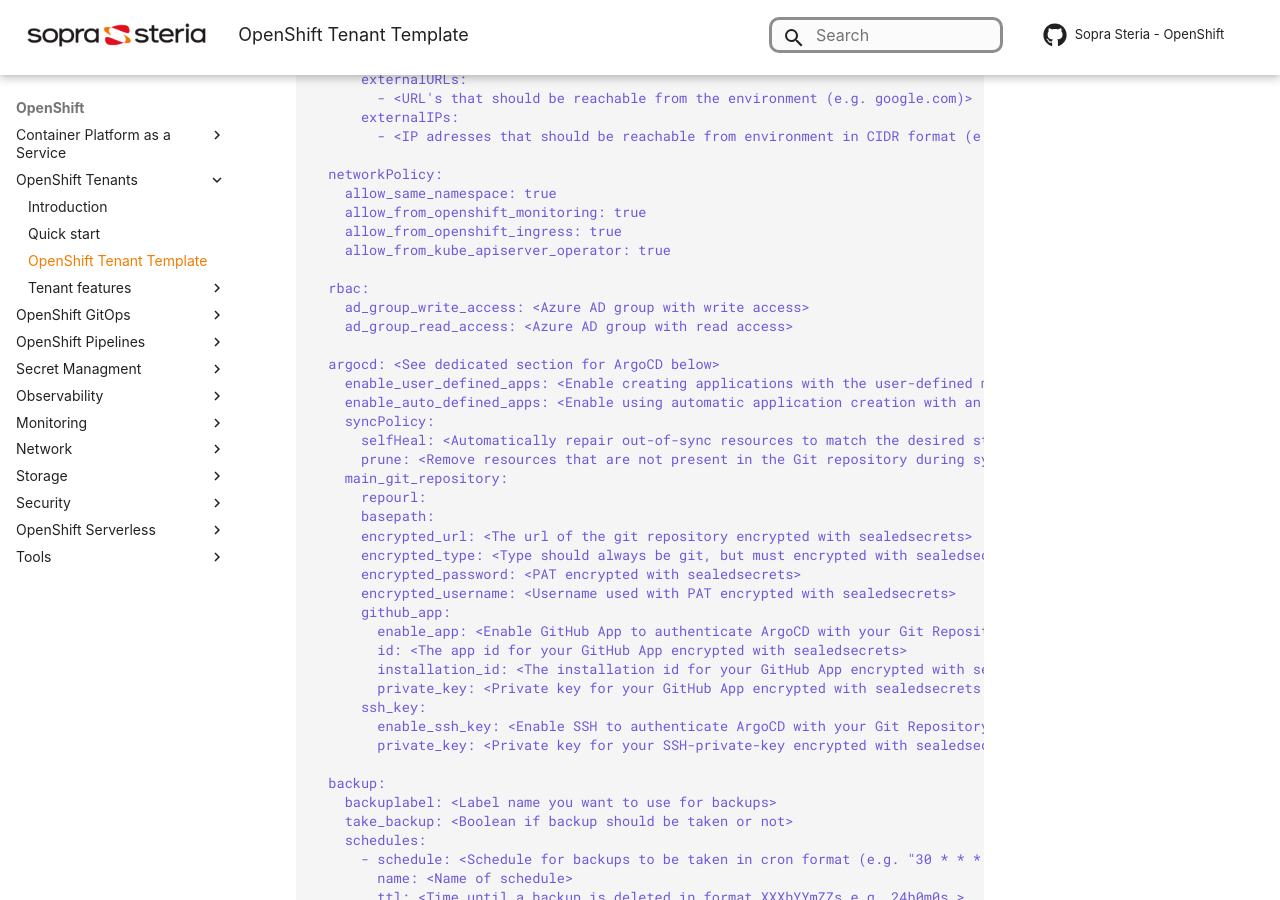
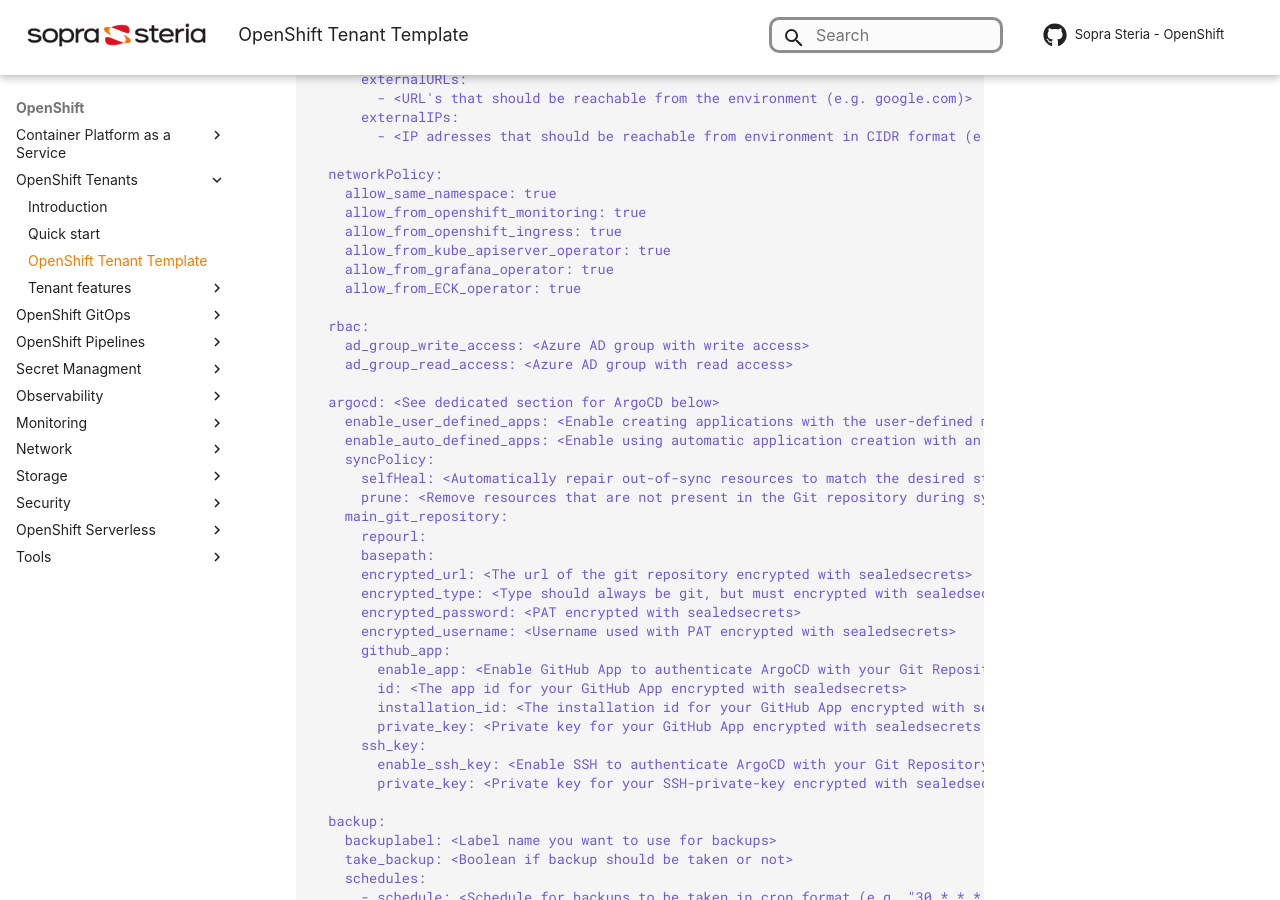
Before and after one commit to Sopra-Steria-Norge-Kubernetes/OpenShift, an MkDocs documentation site: the page built from docs/OpenShift Tenants/OpenShift-tenant-template.md, in a window 1280 px wide and 900 px high, scrolled down 949 px. Built offline with MkDocs 1.6.1 and Material for MkDocs 9.7.7, drawn with Linux system fonts in a browser that asks for light colours; some web fonts are replaced; comment, search, counter and statistics services are not loaded.

Commit message:
adding missing netpol in template

```diff
--- a/docs/OpenShift Tenants/OpenShift-tenant-template.md
+++ b/docs/OpenShift Tenants/OpenShift-tenant-template.md
@@ -53,6 +53,8 @@
     allow_from_openshift_monitoring: true
     allow_from_openshift_ingress: true
     allow_from_kube_apiserver_operator: true
+    allow_from_grafana_operator: true
+    allow_from_ECK_operator: true
 
   rbac:
     ad_group_write_access: <Azure AD group with write access>
```
